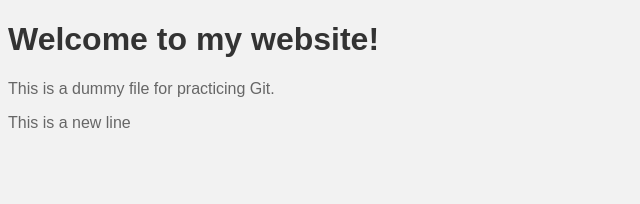
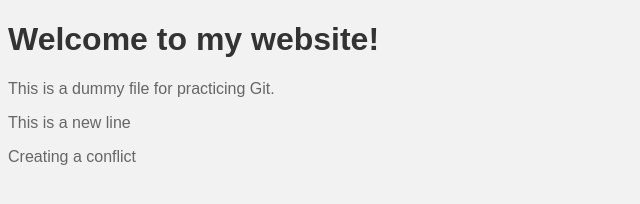
Before and after one commit to anasir321/practice-version-control, a plain HTML site: page index.html in a window 1280 px wide. Shown: the whole page, without its empty margins (0-640 px from the left). Drawn offline with Linux system fonts and the light colour scheme.

Commit message:
Adding a line on the same line for a conflict to occur

```diff
--- a/index.html
+++ b/index.html
@@ -8,5 +8,6 @@
     <h1>Welcome to my website!</h1>
     <p>This is a dummy file for practicing Git.</p>
     <p>This is a new line</p>
+    <p>Creating a conflict</p>
 </body>
 </html>
```
